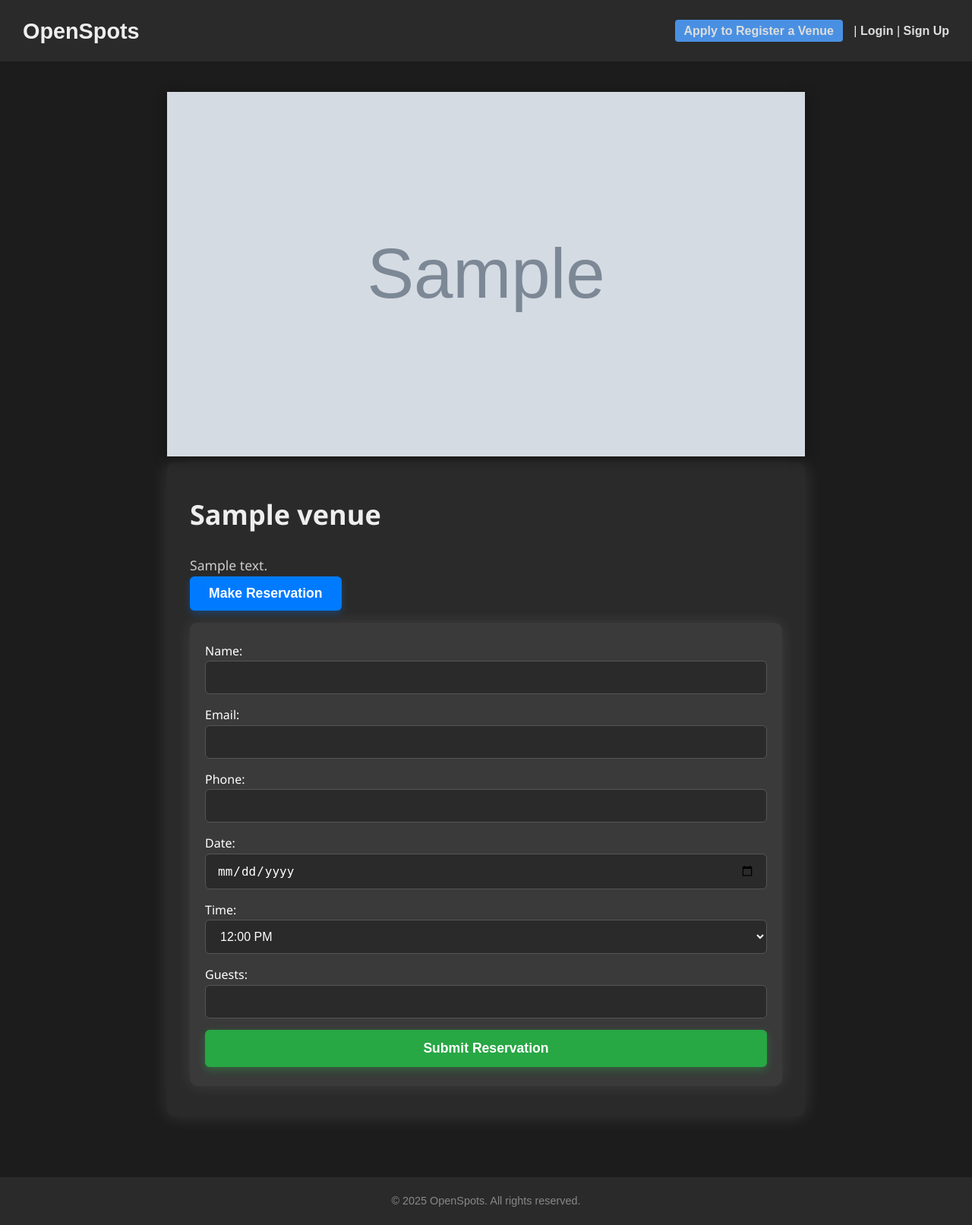
After one commit to GiannisKarampinis/open_spots, a Django app: page /venue/1/ in a window 1280 px wide. The commit adds this page. Shown: the whole page at 76% size. Run offline with Django 5.2, Linux system fonts and the light colour scheme; tables that the repository leaves empty hold one stand-in row (values such as "Sample post"); grey boxes marked "Sample" are stand-in pictures; parts of the project's set-up code (start-up, migrations or seed data) failed here and were passed over.

Commit message:
Major integration of shops into venues

```diff
--- a/venues/forms.py
+++ b/venues/forms.py
@@ -1,5 +1,5 @@
 from django import forms
-from .models import Reservation, VenueApplication
+from .models import Reservation, VenueApplication, Venue
 from .utils import generate_time_choices
 from django.utils.timezone import now
 import datetime
@@ -54,3 +54,8 @@ class VenueApplicationForm(forms.ModelForm):
             'venue_name', 'venue_type', 'location', 'description',
             'capacity', 'admin_name', 'admin_email', 'phone'
         ]
+
+class VenueSignupForm(forms.ModelForm):
+    class Meta:
+        model = Venue
+        exclude = ['owner']
--- /dev/null
+++ b/venues/static/venues/venue_detail.css
@@ -0,0 +1,129 @@
+/* Container for the main image */
+.container-fluid.p-0 img.img-fluid {
+    max-height: 30rem;
+    object-fit: cover;
+    width: 100%;
+    border-radius: 0;
+    box-shadow: 0 4px 15px rgba(0, 0, 0, 0.4);
+    transition: transform 0.3s ease;
+}
+
+.container-fluid.p-0 img.img-fluid:hover {
+    transform: scale(1.03);
+}
+
+/* Main content container */
+.container.py-5 {
+    background-color: #2a2a2a;
+    border-radius: 10px;
+    box-shadow: 0 0 25px rgba(255, 255, 255, 0.12);
+    padding: 40px 30px;
+    color: white;
+    font-family: 'Segoe UI', Tahoma, Geneva, Verdana, sans-serif;
+}
+
+/* Venue Name */
+.container.py-5 h2.mb-4 {
+    font-weight: 700;
+    font-size: 2.25rem;
+    margin-bottom: 1.5rem;
+    color: #eee;
+}
+
+/* Venue Description */
+.container.py-5 p.text-muted.fs-5 {
+    color: #ccc;
+    font-size: 1.1rem;
+    line-height: 1.6;
+}
+
+/* Reservation Button */
+.col-md-4.text-end > button.btn.btn-primary {
+    background-color: #007bff;
+    border: none;
+    border-radius: 6px;
+    padding: 12px 25px;
+    font-size: 1.1rem;
+    font-weight: 700;
+    cursor: pointer;
+    transition: background-color 0.3s ease, box-shadow 0.3s ease;
+    box-shadow: 0 4px 10px rgba(0, 123, 255, 0.3);
+    color: white;
+}
+
+.col-md-4.text-end > button.btn.btn-primary:hover {
+    background-color: #0056b3;
+    box-shadow: 0 6px 15px rgba(0, 86, 179, 0.5);
+}
+
+/* Reservation Form Container */
+#reservationForm.collapse {
+    margin-top: 1rem;
+}
+
+/* Reservation Form Card */
+#reservationForm .card.card-body.shadow {
+    background-color: #3a3a3a;
+    border-radius: 10px;
+    box-shadow: 0 0 20px rgba(255, 255, 255, 0.1);
+    padding: 25px 20px;
+}
+
+/* Reservation Form fields (matches your signup/login inputs) */
+#reservationForm form p {
+    margin-bottom: 15px;
+}
+
+#reservationForm form input,
+#reservationForm form select,
+#reservationForm form textarea {
+    width: 100%;
+    padding: 12px 15px;
+    border-radius: 6px;
+    border: 1px solid #555;
+    background-color: #2a2a2a;
+    color: white;
+    font-size: 1rem;
+    transition: border-color 0.3s ease, box-shadow 0.3s ease;
+    outline: none;
+}
+
+#reservationForm form input:focus,
+#reservationForm form select:focus,
+#reservationForm form textarea:focus {
+    border-color: #007bff;
+    box-shadow: 0 0 6px #007bff;
+}
+
+/* Submit button inside reservation form */
+#reservationForm form button.btn.btn-success {
+    background-color: #28a745;
+    border: none;
+    border-radius: 6px;
+    font-weight: 700;
+    font-size: 1.1rem;
+    padding: 14px;
+    width: 100%;
+    cursor: pointer;
+    transition: background-color 0.3s ease, box-shadow 0.3s ease;
+    color: white;
+    box-shadow: 0 4px 12px rgba(40, 167, 69, 0.4);
+}
+
+#reservationForm form button.btn.btn-success:hover {
+    background-color: #1e7e34;
+    box-shadow: 0 6px 18px rgba(30, 126, 52, 0.7);
+}
+
+/* Responsive tweaks */
+@media (max-width: 767.98px) {
+    .col-md-8,
+    .col-md-4 {
+        text-align: left !important;
+        margin-bottom: 1.5rem;
+    }
+
+    .col-md-4.text-end {
+        text-align: left !important;
+    }
+}
--- a/venues/templates/venues/application_submitted.html
+++ b/venues/templates/venues/application_submitted.html
@@ -3,10 +3,10 @@
 
 {% block title %}Application Submitted{% endblock %}
 
-
 {% block content %}
 <div class="signup-container">
     <h2>Thank you!</h2>
     <p>Your application has been submitted. We will review it and contact you shortly.</p>
+    <a href="{% url 'venue_list' %}" class="btn btn-primary mt-3">Back to Venues</a>
 </div>
 {% endblock %}
--- /dev/null
+++ b/venues/templates/venues/venue_detail.html
@@ -0,0 +1,48 @@
+{% extends 'includes/base.html' %}
+{% load static %}
+
+{% block title %}{{ venue.name }} - OpenSpots{% endblock %}
+
+{% block extra_css %}
+    <link rel="stylesheet" href="{% static 'venues/venue_detail.css' %}">
+{% endblock %}
+
+{% block content %}
+<!-- Venue Image -->
+<div class="container-fluid p-0">
+    <img
+        src="{% if venue.image %}{{ venue.image.url }}{% else %}{% static 'images/default_venue.jpg' %}{% endif %}"
+        alt="{{ venue.name }}"
+        class="img-fluid w-100"
+        style="max-height: 30rem; object-fit: cover;"
+    >
+</div>
+
+<!-- Description and Reservation Section -->
+<div class="container py-5">
+    <div class="row">
+        <!-- Description -->
+        <div class="col-md-8">
+            <h2 class="mb-4">{{ venue.name }}</h2>
+            <p class="text-muted fs-5">{{ venue.description }}</p>
+        </div>
+
+        <!-- Reservation Dropdown -->
+        <div class="col-md-4 text-end">
+            <button class="btn btn-primary" type="button" data-bs-toggle="collapse" data-bs-target="#reservationForm" aria-expanded="false" aria-controls="reservationForm">
+                Make Reservation
+            </button>
+
+            <div class="collapse mt-3" id="reservationForm">
+                <div class="card card-body shadow">
+                    <form method="post">
+                        {% csrf_token %}
+                        {{ form.as_p }}
+                        <button type="submit" class="btn btn-success w-100 mt-3">Submit Reservation</button>
+                    </form>
+                </div>
+            </div>
+        </div>
+    </div>
+</div>
+{% endblock %}
--- a/venues/urls.py
+++ b/venues/urls.py
@@ -1,13 +1,25 @@
 from django.urls import path
-from venues import views
+from . import views
 
+urlpatterns = [
+    # Venue listings and details
+    path('', views.venue_list, name='venue_list'),                           # home / venue list - OK
+    path('venue/<int:venue_id>/', views.venue_detail, name='venue_detail'),  # venue detail page - OK
 
-# Create your views here.
-urlpatterns = [
-    path('', views.venue_list, name='venue_list'),
-    path('book/<int:venue_id>/', views.make_reservation, name='book_venue'),
-    #path('venue/<int:venue_id>/reserve/', views.make_reservation, name='make_reservation'),
-    path('my-reservations/', views.my_reservations, name='my_reservations'),
+    # Venue application and dashboard
+    path('apply-venue/', views.apply_venue, name='apply_venue'),             # add a new venue to our app
+    path('dashboard/<int:venue_id>/', views.venue_dashboard, name='venue_dashboard'), # An owner of a venue can browse the reservations of their venue(/s)
+
+    # Venue status toggle
+    path('toggle-full/<int:venue_id>/', views.toggle_venue_full, name='toggle_venue_full'),
+
+    # Reservations (booking, cancelling, status update)
+    path('book/<int:venue_id>/', views.make_reservation, name='book_venue'), # OK
+    path('my-reservations/', views.my_reservations, name='my_reservations'), # OK
+
     path('reservation/<int:reservation_id>/cancel/', views.cancel_reservation, name='cancel_reservation'),
-    path('apply-venue/', views.apply_venue, name='apply_venue'),
+    path('reservation/<int:reservation_id>/status/<str:status>/', views.update_reservation_status, name='update_reservation_status'),
+
+    # Venue analytics / visits
+    path('analytics/<int:venue_id>/', views.venue_visits_analytics, name='venue_visits_analytics'),
 ]
--- a/venues/views.py
+++ b/venues/views.py
@@ -1,9 +1,19 @@
 from django.shortcuts import render, get_object_or_404, redirect
 from django.contrib.auth.decorators import login_required
-from .models import Venue, Reservation
+from django.contrib import messages
+from django.views.decorators.http import require_POST
+from django.db.models import Count
+from django.db.models.functions import TruncDay, TruncWeek, TruncMonth
+from django.utils.timezone import now
+from datetime import datetime, timedelta
+
+from .models import Venue, VenueVisit, Reservation
 from .forms import ReservationForm, VenueApplicationForm
-from .utils import send_reservation_emails
-from django.contrib import messages
+from .utils import send_reservation_emails, get_client_ip  # make sure this exists or adapt accordingly
+from django.core.mail import send_mail
+from django.conf import settings
+from django.contrib.auth.models import User  # For admin email in venue signup
+
 
 
 def venue_list(request):
@@ -11,24 +21,108 @@ def venue_list(request):
     return render(request, 'venues/venue_list.html', {'venues': venues})
 
 
-def make_reservation(request, venue_id):
+def venue_detail(request, venue_id):
     venue = get_object_or_404(Venue, id=venue_id)
 
+    # Log visit
+    if not request.session.session_key:
+        request.session.save()
+    VenueVisit.objects.create(
+        venue=venue,
+        user=request.user if request.user.is_authenticated else None,
+        session_key=request.session.session_key,
+        ip_address=get_client_ip(request),
+        timestamp=now()
+    )
+
+    # Reservation handling
     if request.method == 'POST':
         form = ReservationForm(request.POST)
         if form.is_valid():
             reservation = form.save(commit=False)
             reservation.venue = venue
-            if request.user.is_authenticated:
-                reservation.user = request.user
-            reservation.save()
-            send_reservation_emails(reservation)
-            messages.success(request, 'Reservation submitted. Await confirmation.')
-            return redirect('my_reservations')
+            reservation.status = 'pending'
+            reservation.user = request.user if request.user.is_authenticated else None
+
+            start_time = datetime.combine(reservation.date, reservation.time)
+            end_time = start_time + timedelta(hours=1)
+
+            overlapping = venue.reservations.filter(
+                date=reservation.date,
+                time__gte=(start_time - timedelta(hours=1)).time(),
+                time__lt=end_time.time()
+            )
+            if overlapping.exists():
+                messages.error(request, 'Sorry, that time slot is already reserved.')
+            else:
+                reservation.save()
+                send_reservation_emails(reservation)
+                return render(request, 'reservation_success.html', {
+                    'venue': venue,
+                    'reservation': reservation
+                })
     else:
         form = ReservationForm()
 
-    return render(request, 'venues/make_reservation.html', {'form': form, 'venue': venue})
+    return render(request, 'venues/venue_detail.html', {
+        'venue': venue,
+        'form': form
+    })
+
+
+def apply_venue(request):
+    if request.method == 'POST':
+        form = VenueApplicationForm(request.POST)
+        if form.is_valid():
+            venue_application = form.save()
+
+            # Send email notification to admins (from shops code)
+            send_mail(
+                'New Venue Application',
+                f'New venue application submitted:\n\n{venue_application}',
+                settings.DEFAULT_FROM_EMAIL,
+                [admin.email for admin in User.objects.filter(is_superuser=True)],
+            )
+            messages.success(request, 'Your venue application has been submitted. We will contact you shortly.')
+            return redirect('venue_list')
+    else:
+        form = VenueApplicationForm()
+    return render(request, 'venues/apply_venue.html', {'form': form})
+
+
+@login_required
+def venue_dashboard(request, venue_id):
+    venue = get_object_or_404(Venue, id=venue_id)
+    print(venue.name)
+    print(venue.owner, request.user)
+    if venue.owner != request.user:
+        return redirect('venue_list')
+
+    reservations = Reservation.objects.filter(venue=venue).order_by('-date', 'time')
+    return render(request, 'venues/venue_dashboard.html', {'venue': venue, 'reservations': reservations})
+
+
+@login_required
+@require_POST
+def toggle_venue_full(request, venue_id):
+    venue = get_object_or_404(Venue, id=venue_id)
+    if venue.owner != request.user:
+        return redirect('venue_list')
+
+    venue.is_full = not venue.is_full
+    venue.save()
+    return redirect('venue_dashboard', venue_id=venue.id)
+
+
+@login_required
+def update_reservation_status(request, reservation_id, status):
+    reservation = get_object_or_404(Reservation, id=reservation_id)
+    if reservation.venue.owner != request.user:
+        return redirect('venue_list')
+
+    reservation.status = status
+    reservation.save()
+    return redirect('venue_dashboard', venue_id=reservation.venue.id)
 
 
 @login_required
@@ -48,13 +142,85 @@ def cancel_reservation(request, reservation_id):
     return render(request, 'venues/confirm_cancel.html', {'reservation': reservation})
 
 
-def apply_venue(request):
+def venue_visits_analytics(request, venue_id):
+    venue = get_object_or_404(Venue, id=venue_id)
+    if venue.owner != request.user:
+        return redirect('venue_list')
+
+    grouping = request.GET.get('group', 'daily')
+
+    if grouping == 'weekly':
+        trunc_fn = TruncWeek
+        days_back = 60
+    elif grouping == 'monthly':
+        trunc_fn = TruncMonth
+        days_back = 180
+    else:
+        trunc_fn = TruncDay
+        days_back = 7
+
+    start_date = now().date() - timedelta(days=days_back)
+
+    visits = (
+        VenueVisit.objects
+        .filter(venue=venue, timestamp__date__gte=start_date)
+        .annotate(period=trunc_fn('timestamp'))
+        .values('period')
+        .annotate(count=Count('id'))
+        .order_by('period')
+    )
+
+    labels = [v['period'].strftime('%Y-%m-%d') for v in visits]
+    values = [v['count'] for v in visits]
+
+    return render(request, 'venues/venue_analytics.html', {
+        'venue': venue,
+        'labels': labels,
+        'values': values,
+        'grouping': grouping,
+    })
+
+
+def make_reservation(request, venue_id):
+    venue = get_object_or_404(Venue, id=venue_id)
+
+    # Log visit (optional: do you want to log visit here as well? If yes, uncomment)
+    # if not request.session.session_key:
+    #     request.session.save()
+    # VenueVisit.objects.create(
+    #     venue=venue,
+    #     user=request.user if request.user.is_authenticated else None,
+    #     session_key=request.session.session_key,
+    #     ip_address=get_client_ip(request),
+    #     timestamp=now()
+    # )
+
     if request.method == 'POST':
-        form = VenueApplicationForm(request.POST)
+        form = ReservationForm(request.POST)
         if form.is_valid():
-            form.save()
-            messages.success(request, 'Your venue application has been submitted.')
-            return redirect('venue_list')
+            reservation = form.save(commit=False)
+            reservation.venue = venue
+            if request.user.is_authenticated:
+                reservation.user = request.user
+
+            start_time = datetime.combine(reservation.date, reservation.time)
+            end_time = start_time + timedelta(hours=1)
+
+            overlapping = Reservation.objects.filter(
+                venue=venue,
+                date=reservation.date,
+                time__gte=(start_time - timedelta(hours=1)).time(),
+                time__lt=end_time.time()
+            )
+            if overlapping.exists():
+                messages.error(request, 'Sorry, that time slot is already reserved.')
+                return render(request, 'venues/make_reservation.html', {'form': form, 'venue': venue})
+
+            reservation.save()
+            send_reservation_emails(reservation)
+            messages.success(request, 'Reservation submitted. Await confirmation.')
+            return redirect('my_reservations')
     else:
-        form = VenueApplicationForm()
-    return render(request, 'venues/apply_venue.html', {'form': form})
+        form = ReservationForm()
+
+    return render(request, 'venues/make_reservation.html', {'form': form, 'venue': venue})
```
Also changed, not shown: venues/admin.py (+16 -4 lines), venues/models.py (+59 -9 lines), venues/templates/venues/apply_venue.html (+16 -3 lines), venues/templates/venues/venue_dashboard.html (added, +69 -0 lines), venues/utils.py (+8 -0 lines), venues/migrations/0007_venue_email_venue_is_full_venue_latitude_and_more.py (added), venues/templates/venues/venue_analytics.html (added).
